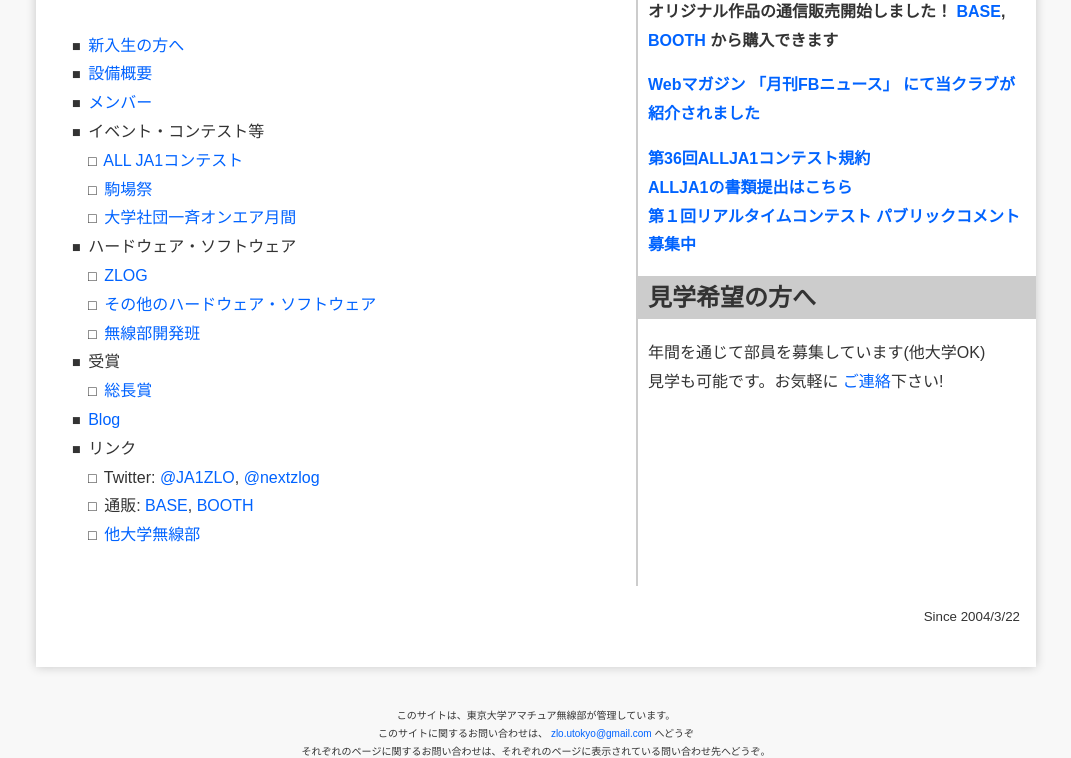
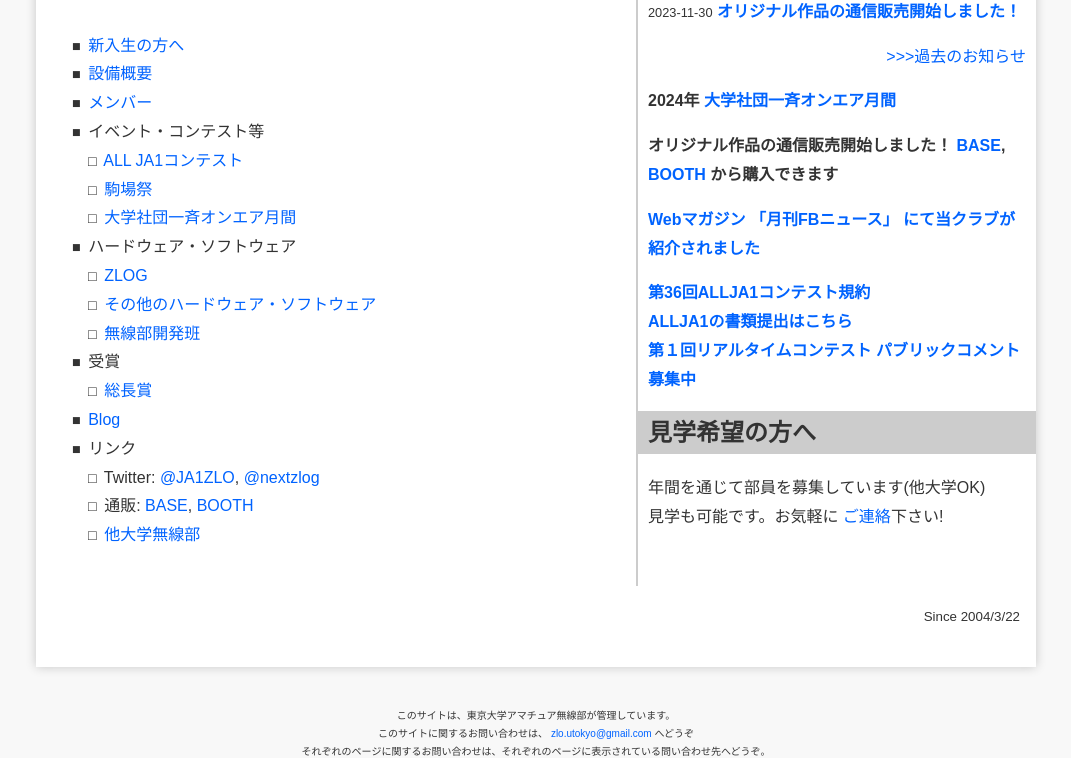
Before and after one commit to ja1zlo/ja1zlo.u-tokyo.org, an Astro site: page / in a window 1280 px wide. Shown: the part 213-971 px from the top of the page, without its empty margins (104-1175 px from the left). Built offline with nearby package versions, Linux system fonts and the light colour scheme; Astro itself is replaced by a stand-in of ours.

Commit message:
feat(wip): add news

```diff
--- /dev/null
+++ b/src/content/news/2023/online_shop.yaml
@@ -0,0 +1,3 @@
+date: 2023-11-30
+title: オリジナル作品の通信販売開始しました！
+url: /hard_softwares
--- /dev/null
+++ b/src/content/news/2024/onair_together.yaml
@@ -0,0 +1,3 @@
+date: 2024-05-01
+title: 大学社団一斉オンエア月間を開催します
+url: /univ_onair_together
--- a/src/pages/index.astro
+++ b/src/pages/index.astro
@@ -1,5 +1,12 @@
 ---
 import Layout from "@/layouts/default.astro";
+
+import { getCollection } from "astro:content";
+import { date_str } from "@/util";
+
+const news_entries = (await getCollection("news"))
+  .sort((a, b) => +b.data.date - +a.data.date)
+  .slice(0, 5);
 ---
 
 <Layout title="">
@@ -82,8 +89,25 @@ import Layout from "@/layouts/default.astro";
       </section>
 
       <section id="side">
-        <section>
+        <section id="news">
           <h2>広報</h2>
+          {
+            news_entries.map((entry) => (
+              <p>
+                <span class="date">{date_str(entry.data.date)}</span>
+                <b>
+                  {entry.data.url ? (
+                    <a href={entry.data.url}>{entry.data.title}</a>
+                  ) : (
+                    entry.data.title
+                  )}
+                </b>
+              </p>
+            ))
+          }
+          <p style={{ textAlign: "right" }}>
+            <a href="/news"> &gt;&gt;&gt;過去のお知らせ</a>
+          </p>
           <p>
             <b>
               2024年{" "}
@@ -212,4 +236,10 @@ import Layout from "@/layouts/default.astro";
       }
     }
   }
+
+  #news {
+    span.date {
+      font-size: 0.8em;
+    }
+  }
 </style>
--- /dev/null
+++ b/src/util.ts
@@ -0,0 +1,4 @@
+export function date_str(date: Date): string {
+  // YYYY-MM-DD
+  return date.toISOString().slice(0, 10);
+}
```
Also changed, not shown: src/pages/news/index.astro (added, +33 -0 lines).
